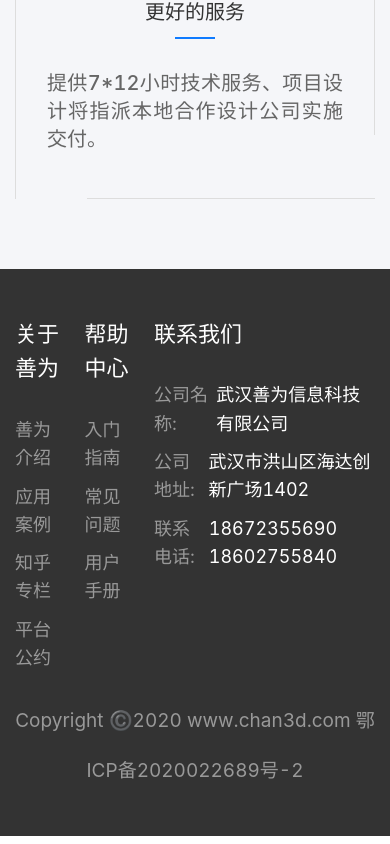
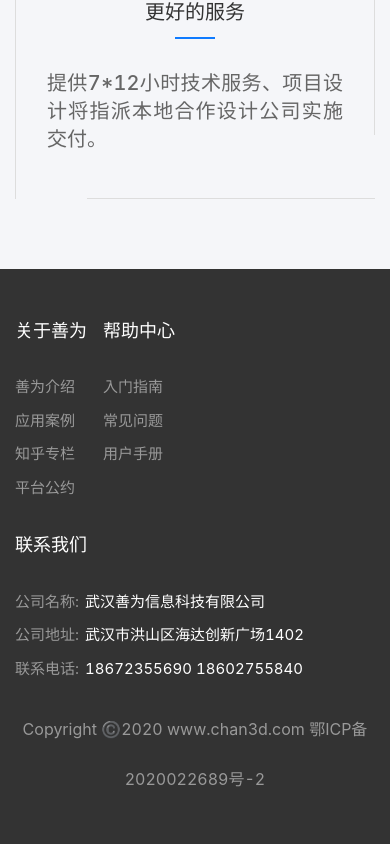
Before and after one commit to QuangVM-MOR/mor-kr-test, a Vue app: page / in a window 390 px wide. Shown: the part 2490-3334 px from the top of the page. Built offline with nearby package versions, Linux system fonts and the light colour scheme; the HTML template or start-up script is replaced by a standard one.

Commit message:
style: fix footer & advantage

```diff
--- a/src/assets/css/sections/footer.scss
+++ b/src/assets/css/sections/footer.scss
@@ -16,6 +16,10 @@
       gap: 16px;
       justify-content: space-between;
     }
+    @media screen and (max-width: 510px) {
+      flex-direction: column;
+      gap: 32px;
+    }
     &--item {
       display: flex;
       gap: 60px;
@@ -23,7 +27,9 @@
         gap: 16px;
         justify-content: space-between;
       }
-
+      @media screen and (max-width: 510px) {
+        justify-content: unset;
+      }
       & .item__name {
         color: #ffffff;
         font-size: 16px;
@@ -32,6 +38,9 @@
         @media screen and (max-width: 1023px) {
           font-size: 0.22rem;
           margin-bottom: 0.3rem;
+        }
+        @media screen and (max-width: 600px) {
+          font-size: 0.18rem;
         }
       }
       & .item__children {
@@ -42,6 +51,12 @@
         font-size: 14px;
         @media screen and (max-width: 1023px) {
           font-size: 18px;
+        }
+        @media screen and (max-width: 600px) {
+          font-size: 0.16rem;
+        }
+        @media screen and (max-width: 564px) {
+          font-size: 0.15rem;
         }
         & img {
           width: 80px;
@@ -60,8 +75,11 @@
     @media screen and (max-width: 1023px) {
       font-size: 19px;
       background-color: #333333;
-      padding-bottom: 40px;
       height: unset;
+      padding: 0 15px 40px 15px;
+    }
+    @media screen and (max-width: 600px) {
+      font-size: 0.16rem;
     }
   }
   & .option {
--- a/src/components/items/AdvantageItem.vue
+++ b/src/components/items/AdvantageItem.vue
@@ -27,7 +27,7 @@
 .advantage-item {
   position: relative;
   padding: 46px 32px;
-  width: 290px;
+  width: calc((100% / 4) - 20px);
   display: flex;
   flex-direction: column;
   align-items: center;
@@ -43,6 +43,7 @@
     width: 100%;
   }
   &:hover {
+    @media screen and (min-width: 1024px) {
       & .border.top,
       & .border.bottom {
         width: 100%;
@@ -50,6 +51,7 @@
       & .border.left,
       & .border.right {
         height: 100%;
+      }
     }
     & .name::after {
       width: 100px;
```
Lines whose indentation alone changed are shown as unchanged.
